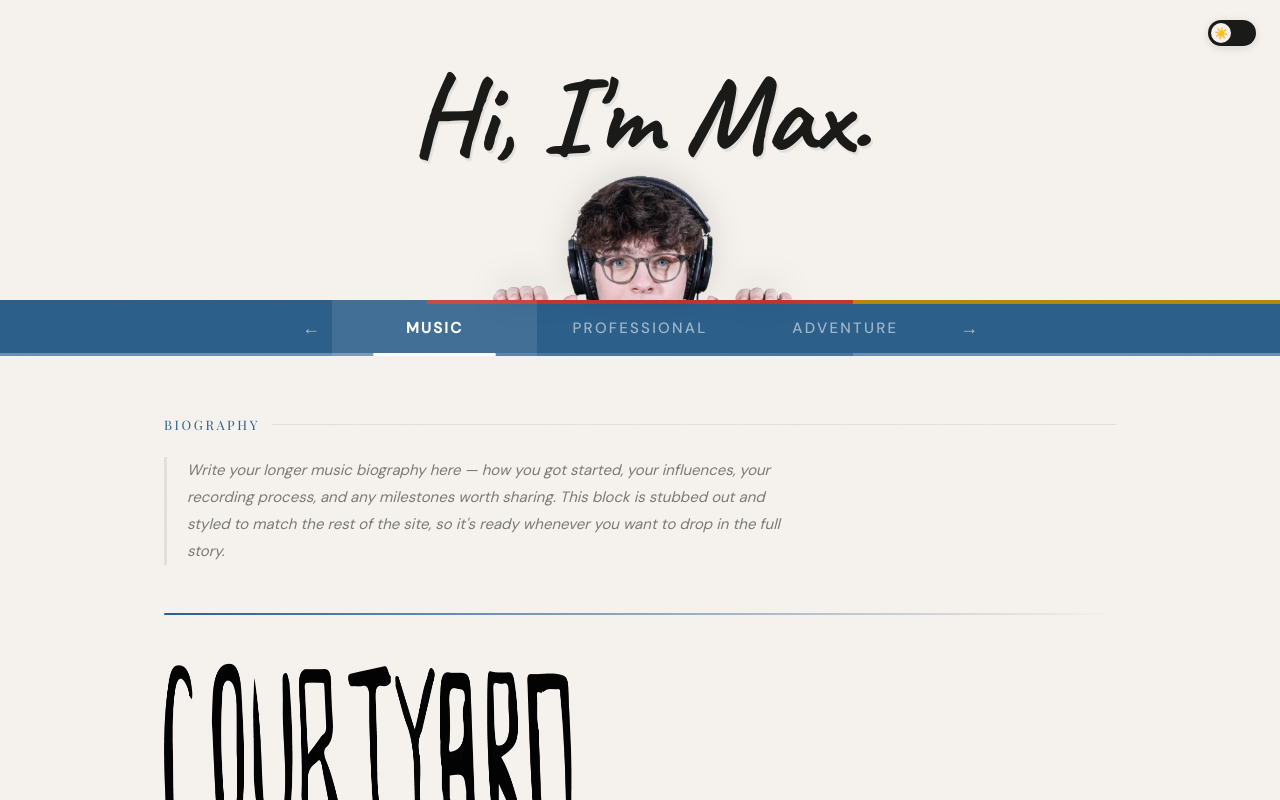
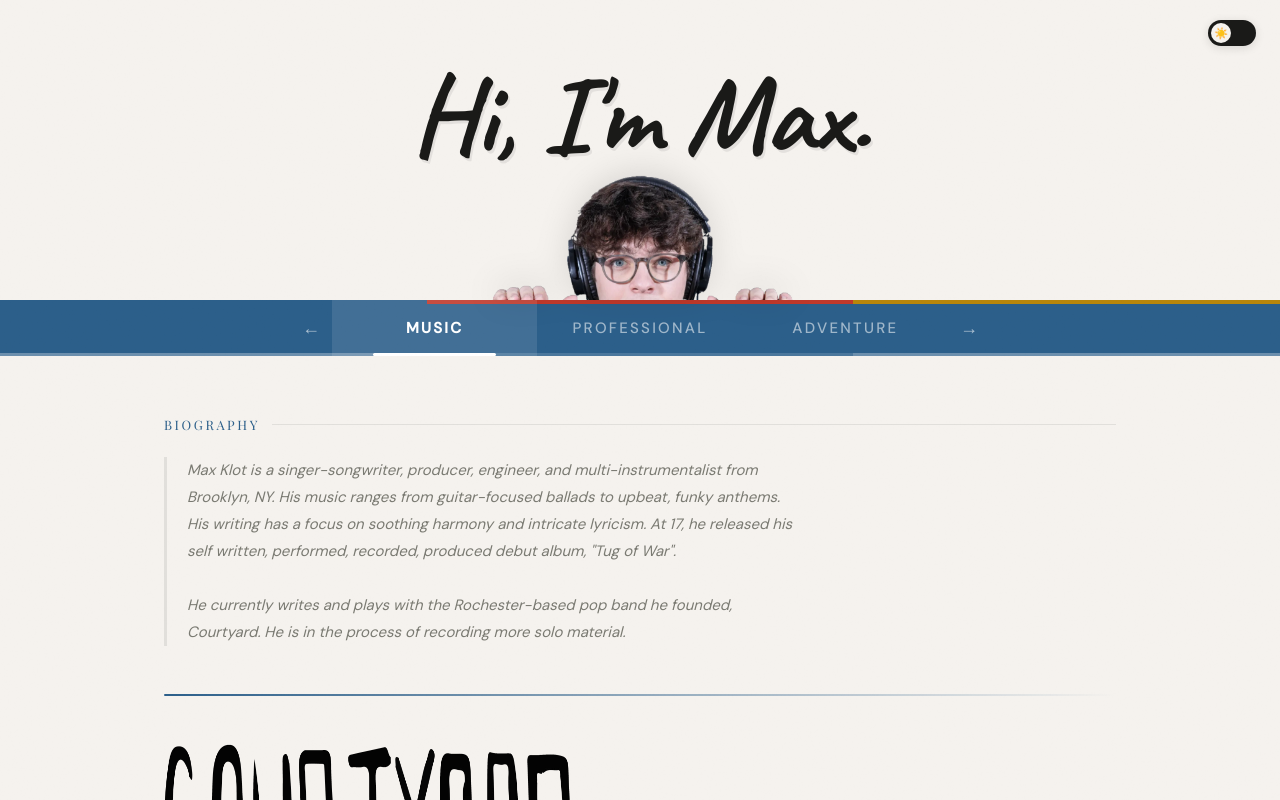
Before and after one commit to Lilskibby/Lilskibby.github.io, a React (Vite) app: page / in a window 1280 px wide. Both pictures are taken after a click on the button "MUSIC". Shown: the top 800 px of the page. Built offline with nearby package versions, Linux system fonts and the light colour scheme; a web font is replaced by a local one.

Commit message:
Bio update

```diff
--- a/src/sections/MusicSection.jsx
+++ b/src/sections/MusicSection.jsx
@@ -34,17 +34,18 @@ export default function MusicSection({ active }) {
   return (
     <section className={`page-section${active ? ' active' : ''}`} id="section-music">
       <div className="content">
-        {/* ─── BIOGRAPHY ───────────────────────────────────────
-             Stubbed to match the longer intro paragraphs on the
-             Professional and Adventure sections. Replace the
-             placeholder paragraph below with your full story. */}
         <p className="section-title">Biography</p>
         <div className="bio-block mb40">
           <p className="bio-placeholder">
-            Write your longer music biography here — how you got started, your influences, your
-            recording process, and any milestones worth sharing. This block is stubbed out and
-            styled to match the rest of the site, so it's ready whenever you want to drop in the
-            full story.
+            Max Klot is a singer-songwriter, producer, engineer, and multi-instrumentalist from Brooklyn, NY.
+            His music ranges from guitar-focused ballads to upbeat, funky anthems. His writing has a focus on soothing
+            harmony and intricate lyricism. At 17, he released his self written, performed, recorded, produced debut
+            album, "Tug of War".
+
+            <br /><br />
+
+            He currently writes and plays with the Rochester-based pop band he founded, Courtyard. He is in the process
+            of recording more solo material.
           </p>
         </div>
 
```
